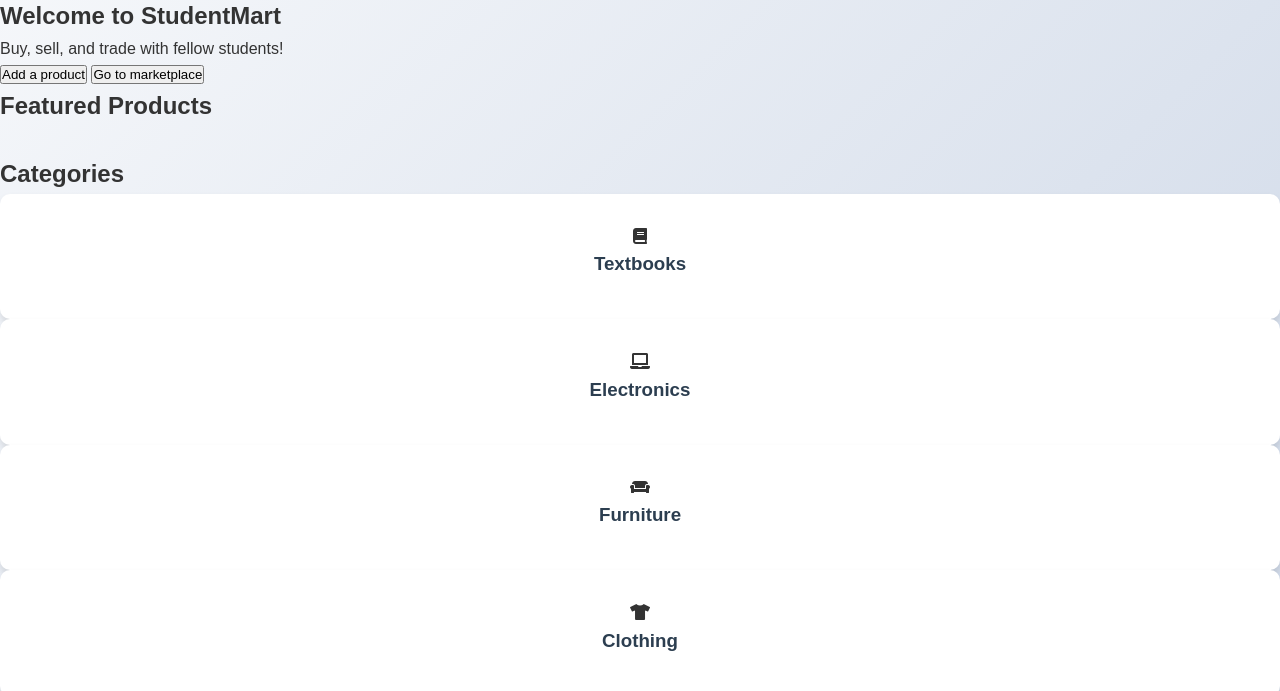
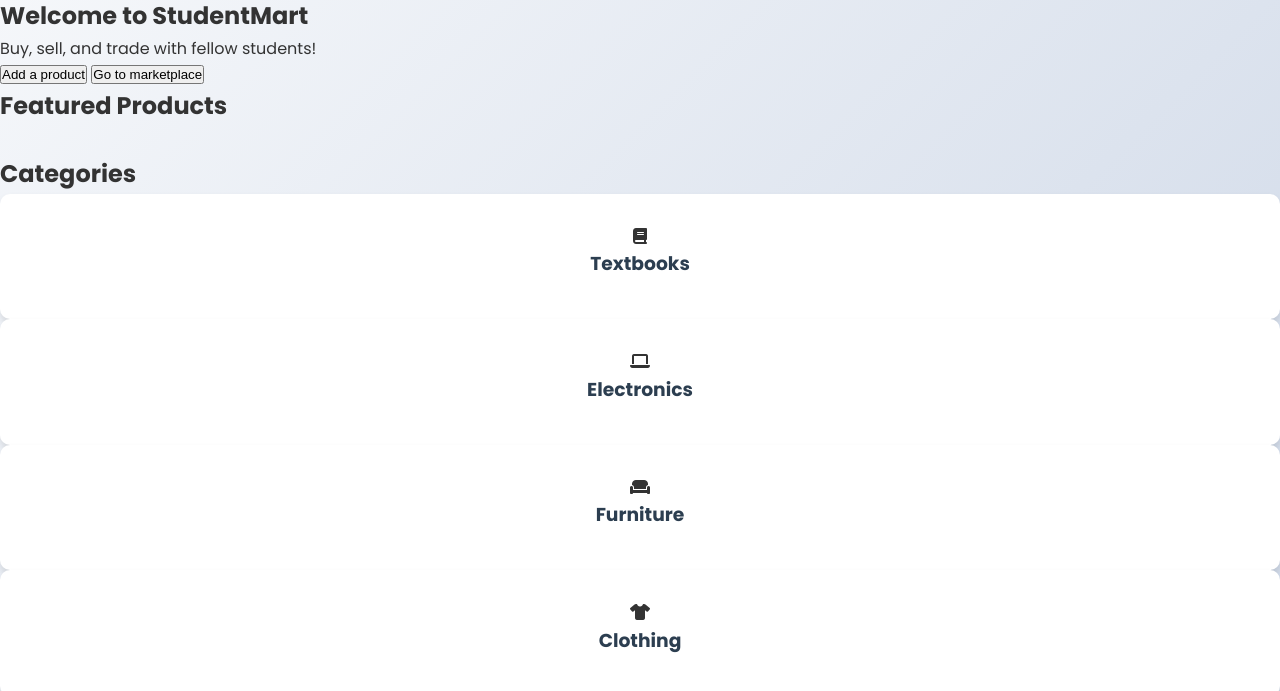
Before and after one commit to kurmisuresh79/studentmart, a website built with Vite: page client/index.html in a window 1280 px wide. Shown: the part 70-761 px from the top of the page. Built offline with nearby package versions, Linux system fonts and the light colour scheme; no server answers.

Commit message:
css change

```diff
--- a/client/index.html
+++ b/client/index.html
@@ -3,9 +3,10 @@
 <head>
     <meta charset="UTF-8">
     <meta name="viewport" content="width=device-width, initial-scale=1.0">
-    <title>StudentMart</title>
-    <link rel="stylesheet" href="https://cdnjs.cloudflare.com/ajax/libs/font-awesome/5.15.4/css/all.min.css">
+    <title>Student Mart : Campus Marketplace</title>
     <link rel="stylesheet" href="index.css">
+    <link rel="stylesheet" href="https://cdnjs.cloudflare.com/ajax/libs/font-awesome/6.4.0/css/all.min.css">
+    <link href="https://fonts.googleapis.com/css2?family=Poppins:wght@300;400;500;600;700&display=swap" rel="stylesheet">
 </head>
 <body>
     <div class="loading-screen">
```
